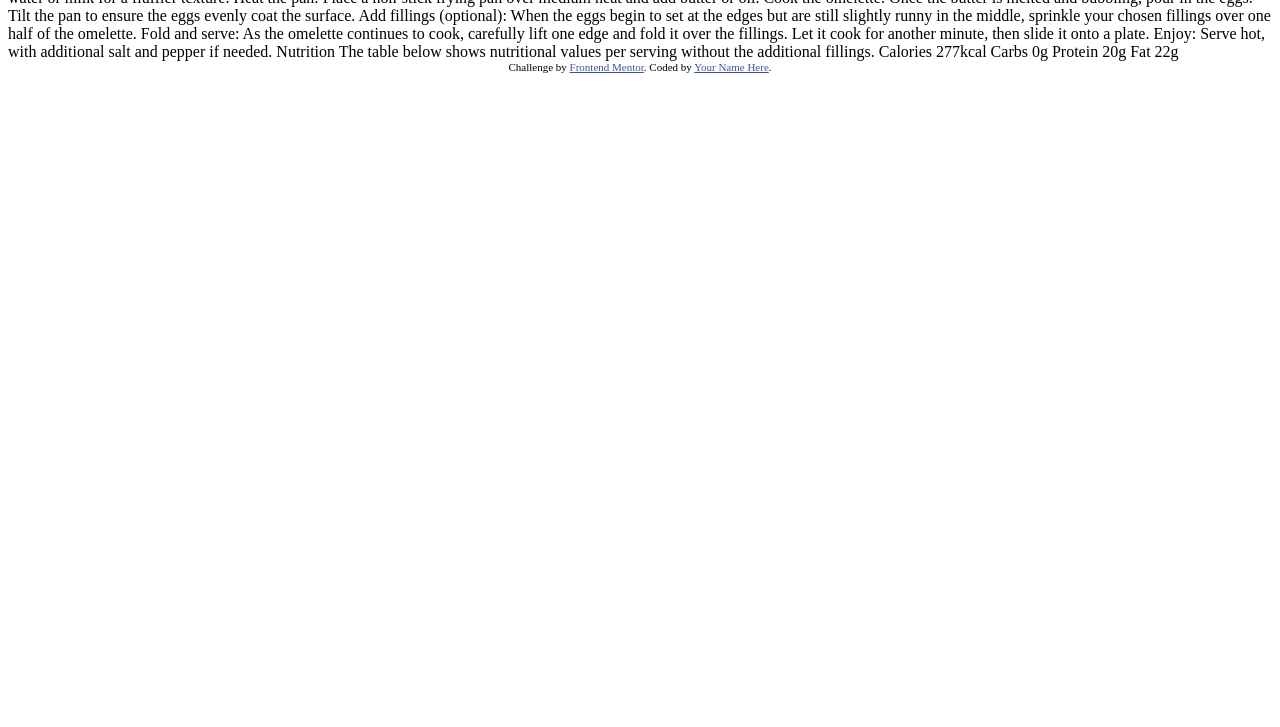
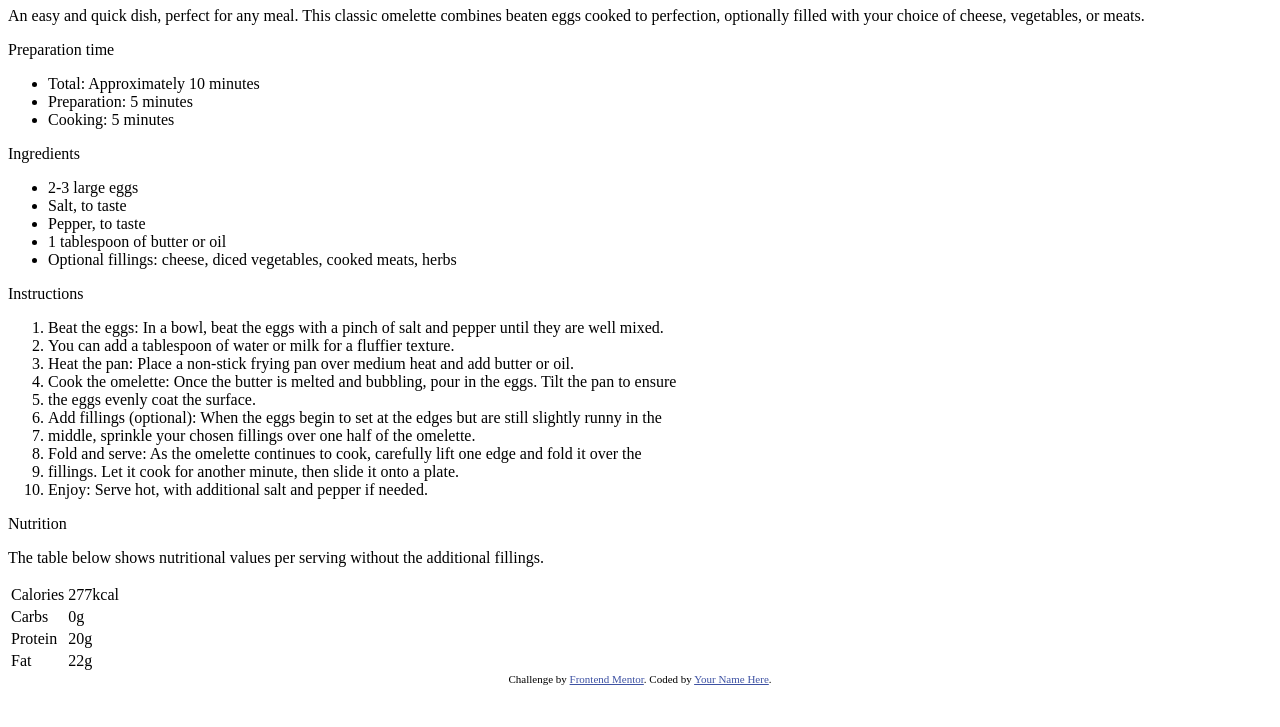
Before and after one commit to Airme1/omelette, a plain HTML site: page index.html in a window 1280 px wide. Shown: the part 73-800 px from the top of the page. Drawn offline with Linux system fonts and the light colour scheme.

Commit message:
html first structure

```diff
--- a/index.html
+++ b/index.html
@@ -16,58 +16,71 @@
 </head>
 <body>
 
-  Simple Omelette Recipe
+  <h1>Simple Omelette Recipe</h1>
 
-  An easy and quick dish, perfect for any meal. This classic omelette combines beaten eggs cooked
-  to perfection, optionally filled with your choice of cheese, vegetables, or meats.
+  <p>
+    An easy and quick dish, perfect for any meal. This classic omelette combines beaten eggs cooked
+    to perfection, optionally filled with your choice of cheese, vegetables, or meats.
+  </p>
 
-  Preparation time
+  <section>
+    Preparation time
+    <ul>
+      <li>Total: Approximately 10 minutes</li>
+      <li>Preparation: 5 minutes</li>
+      <li>Cooking: 5 minutes</li>
+    </ul>
+  </section>
 
-  Total: Approximately 10 minutes
-  Preparation: 5 minutes
-  Cooking: 5 minutes
+  <section>
+    Ingredients
+    <ul>
+      <li>2-3 large eggs</li>
+      <li>Salt, to taste</li>
+      <li>Pepper, to taste</li>
+      <li>1 tablespoon of butter or oil</li>
+      <li>Optional fillings: cheese, diced vegetables, cooked meats, herbs</li>
+    </ul>
+  </section>
 
-  Ingredients
+  <section>
+    Instructions
+    <ol>
+      <li>Beat the eggs: In a bowl, beat the eggs with a pinch of salt and pepper until they are well mixed.</li>
+      <li>You can add a tablespoon of water or milk for a fluffier texture.</li>
+      <li>Heat the pan: Place a non-stick frying pan over medium heat and add butter or oil.</li>
+      <li>Cook the omelette: Once the butter is melted and bubbling, pour in the eggs. Tilt the pan to ensure</li>
+      <li>the eggs evenly coat the surface.</li>
+      <li>Add fillings (optional): When the eggs begin to set at the edges but are still slightly runny in the</li>
+      <li>middle, sprinkle your chosen fillings over one half of the omelette.</li>
+      <li>Fold and serve: As the omelette continues to cook, carefully lift one edge and fold it over the</li>
+      <li>fillings. Let it cook for another minute, then slide it onto a plate.</li>
+      <li>Enjoy: Serve hot, with additional salt and pepper if needed.</li>
+    </ol>
+  </section>
 
-  2-3 large eggs
-  Salt, to taste
-  Pepper, to taste
-  1 tablespoon of butter or oil
-  Optional fillings: cheese, diced vegetables, cooked meats, herbs
-
-  Instructions
-
-  Beat the eggs: In a bowl, beat the eggs with a pinch of salt and pepper until they are well mixed.
-  You can add a tablespoon of water or milk for a fluffier texture.
-
-  Heat the pan: Place a non-stick frying pan over medium heat and add butter or oil.
-
-  Cook the omelette: Once the butter is melted and bubbling, pour in the eggs. Tilt the pan to ensure
-  the eggs evenly coat the surface.
-
-  Add fillings (optional): When the eggs begin to set at the edges but are still slightly runny in the
-  middle, sprinkle your chosen fillings over one half of the omelette.
-
-  Fold and serve: As the omelette continues to cook, carefully lift one edge and fold it over the
-  fillings. Let it cook for another minute, then slide it onto a plate.
-
-  Enjoy: Serve hot, with additional salt and pepper if needed.
-
-  Nutrition
-
-  The table below shows nutritional values per serving without the additional fillings.
-
-  Calories
-  277kcal
-
-  Carbs
-  0g
-
-  Protein
-  20g
-
-  Fat
-  22g
+  <section>
+    Nutrition
+    <p>The table below shows nutritional values per serving without the additional fillings.</p>
+    <table>
+      <tr>
+        <td>Calories</td>
+        <td>277kcal</td>
+      </tr>
+      <tr>
+        <td>Carbs</td>
+        <td>0g</td>
+      </tr>
+      <tr>
+        <td>Protein</td>
+        <td>20g</td>
+      </tr>
+      <tr>
+        <td>Fat</td>
+        <td>22g</td>
+      </tr>
+    </table>
+  </section>
 
   <div class="attribution">
     Challenge by <a href="https://www.frontendmentor.io?ref=challenge" target="_blank">Frontend Mentor</a>.
```
